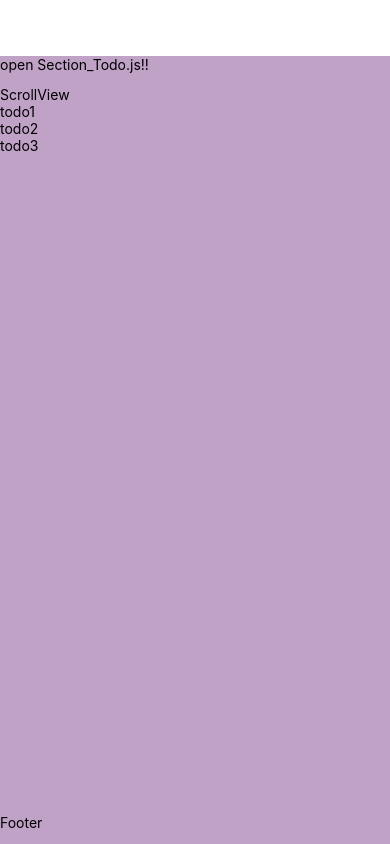
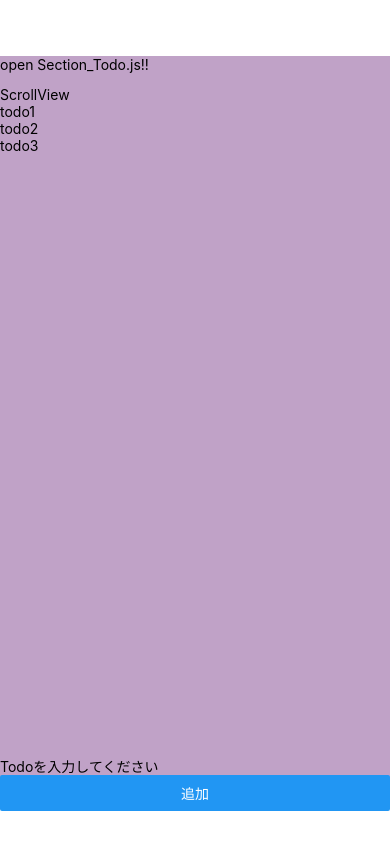
Before and after one commit to Genki-Arai/MyApp, a React Native app: screen / in a window 390 px wide. Built offline with nearby package versions, Linux system fonts and the light colour scheme.

Commit message:
リストの追加(p107まで完了)

```diff
--- a/components/Section_Todo.js
+++ b/components/Section_Todo.js
@@ -1,4 +1,4 @@
-import { FlatList, Platform, ScrollView, StyleSheet, Text, View } from "react-native";
+import { Button, FlatList, Platform, ScrollView, StyleSheet, Text, TextInput, View } from "react-native";
 import React from "react";
 
 const StatusbarHeight = Platform.OS === "ios" ? 44 : 56;
@@ -11,6 +11,24 @@ export default function Section_Todo() {
         {index: 3, title: "todo3", done: false}],
         currentIndex: 3,
     });
+    const [inputText, setInputText] = React.useState("");
+
+    const addTodo = () => {
+        if(!inputText){
+            return;
+        }
+        const newTodo = {
+            index: todo.currentIndex + 1,
+            title: inputText,
+            done: false,
+        };
+        setTodo({
+            todo: [...todo.todo, newTodo],
+            currentIndex: todo.currentIndex + 1,
+        })
+        setInputText("");
+    }
+
 
   return (
     <View style={styles.container}>
@@ -26,7 +44,12 @@ export default function Section_Todo() {
             ></FlatList>
       </ScrollView>
       <View style={styles.input}>
-        <Text>Footer</Text>
+        <TextInput
+            placeholder="Todoを入力してください"
+            onChangeText={setInputText}
+            value={inputText}
+        ></TextInput>
+        <Button title="追加" onPress={addTodo}></Button>
       </View>
     </View>
   );
@@ -36,7 +59,7 @@ const styles = StyleSheet.create({
   container: {
     flex: 1,
     backgroundColor: "#c0a2c7",
-    marginTop: StatusbarHeight,
+    marginVertical: StatusbarHeight,
   },
   filter: {
     height: 30,
```
